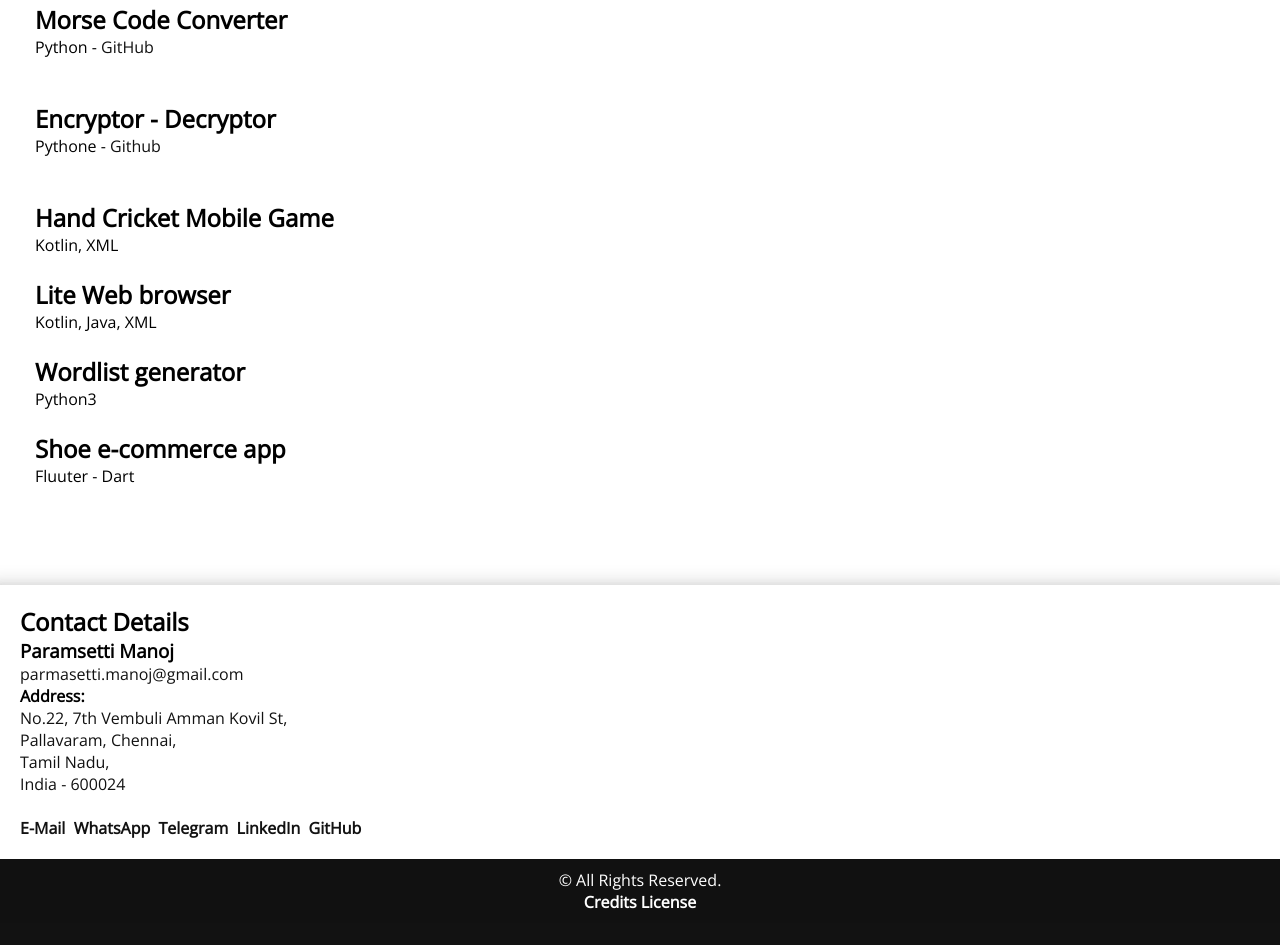
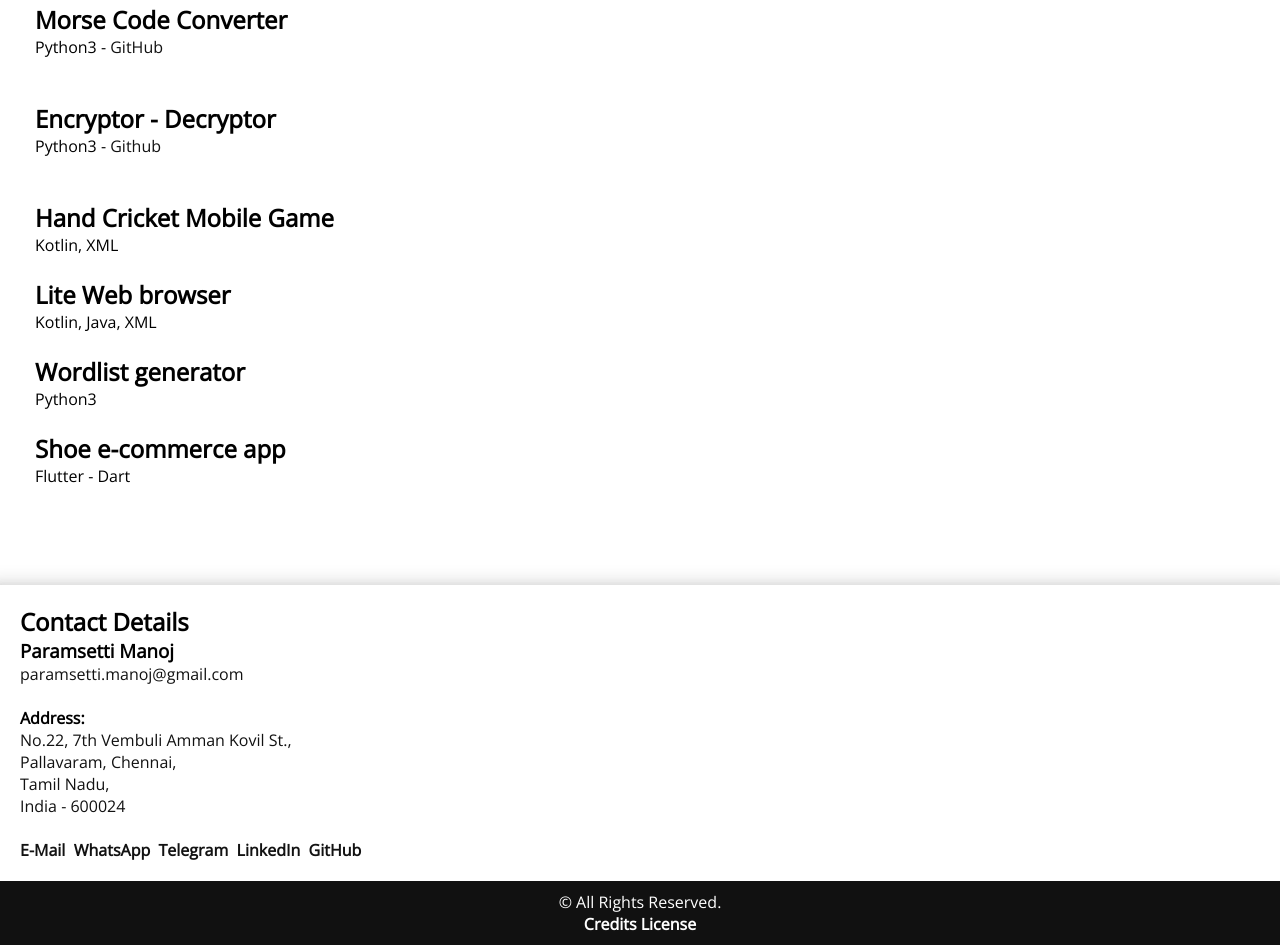
Before and after one commit to Manoj-Paramsetti/old-portfolio---simple-web-apps, a plain HTML site: page index.html in a window 1280 px wide. Shown: the part 2615-3560 px from the top of the page. Before the commit the page ends 3538 px from the top, so only its background shows below. Drawn offline with nearby package versions, Linux system fonts and the light colour scheme.

Commit message:
Update index.html

```diff
--- a/index.html
+++ b/index.html
@@ -122,10 +122,10 @@
           </a><br><br>
 
           <h2>Morse Code Converter</h2>
-          <p>Python - <a href="https://github.com/Manoj-Paramsetti/Morse-Code" target="_blank">GitHub</a></p>
+          <p>Python3 - <a href="https://github.com/Manoj-Paramsetti/Morse-Code" target="_blank">GitHub</a></p>
           <br><br>
           <h2>Encryptor - Decryptor</h2>
-          <p>Pythone - <a href="https://github.com/Manoj-Paramsetti/Encryptor-and-Decryptor" target="_blank">Github</a></p>
+          <p>Python3 - <a href="https://github.com/Manoj-Paramsetti/Encryptor-and-Decryptor" target="_blank">Github</a></p>
           <br><br>
           <h2>Hand Cricket Mobile Game</h2>
           Kotlin, XML
@@ -137,15 +137,15 @@
           Python3
           <br><br>
           <h2>Shoe e-commerce app</h2>
-          Fluuter - Dart
+          Flutter - Dart
           <br><br>
     </div>
 
     <div id="Contact">
       <h2>Contact Details</h2>
       <h3><b>Paramsetti Manoj</b></h3>
-      <a href="mailto:paramsetti.manoj@gmail.com" target="_blank">parmasetti.manoj@gmail.com</a><br>
-      <p style="vertical-align:center;"><b>Address:<br></b><p style="color:#121212;">No.22, 7th Vembuli Amman Kovil St,<br>Pallavaram, Chennai,<br>Tamil Nadu,<br>India - 600024</p><br>
+      <a href="mailto:paramsetti.manoj@gmail.com" target="_blank">paramsetti.manoj@gmail.com</a><br><br>
+      <p style="vertical-align:center;"><b>Address:<br></b><p style="color:#121212;">No.22, 7th Vembuli Amman Kovil St.,<br>Pallavaram, Chennai,<br>Tamil Nadu,<br>India - 600024</p><br>
         <b>
           <a href="mailto:paramsetti.manoj@gmail.com" target="_blank">E-Mail</a>&#160;
           <a href="https://wa.me/message/WOFCHX7UO4LYO1" target="_blank">WhatsApp</a>&#160;
```
